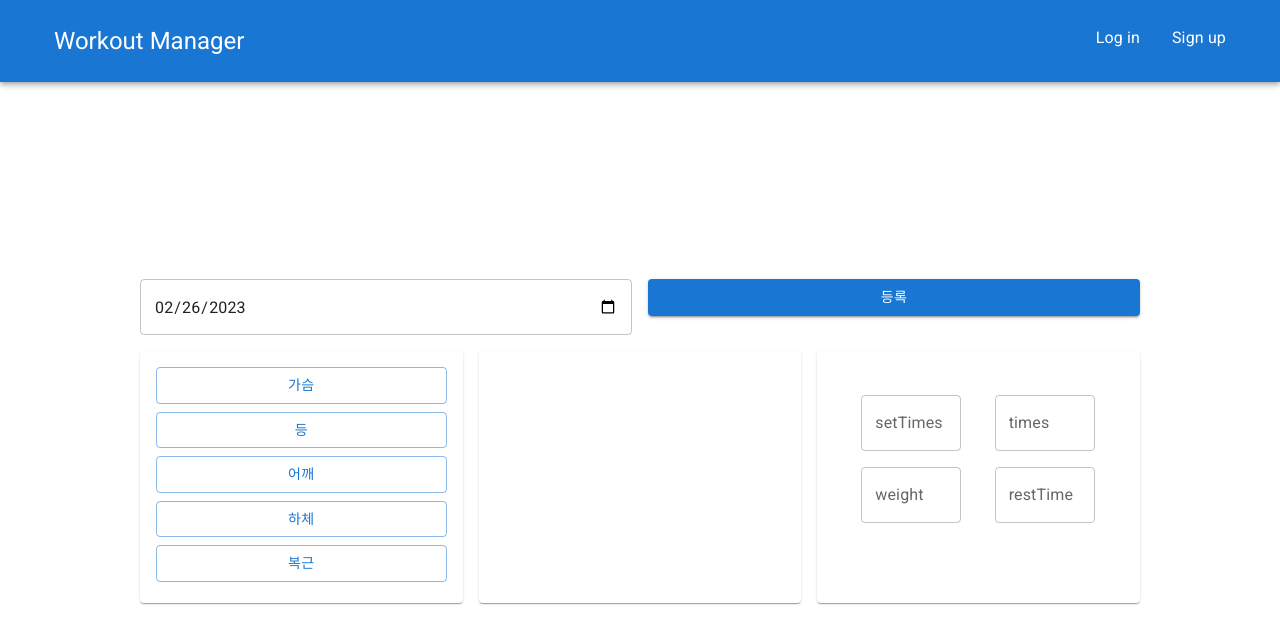
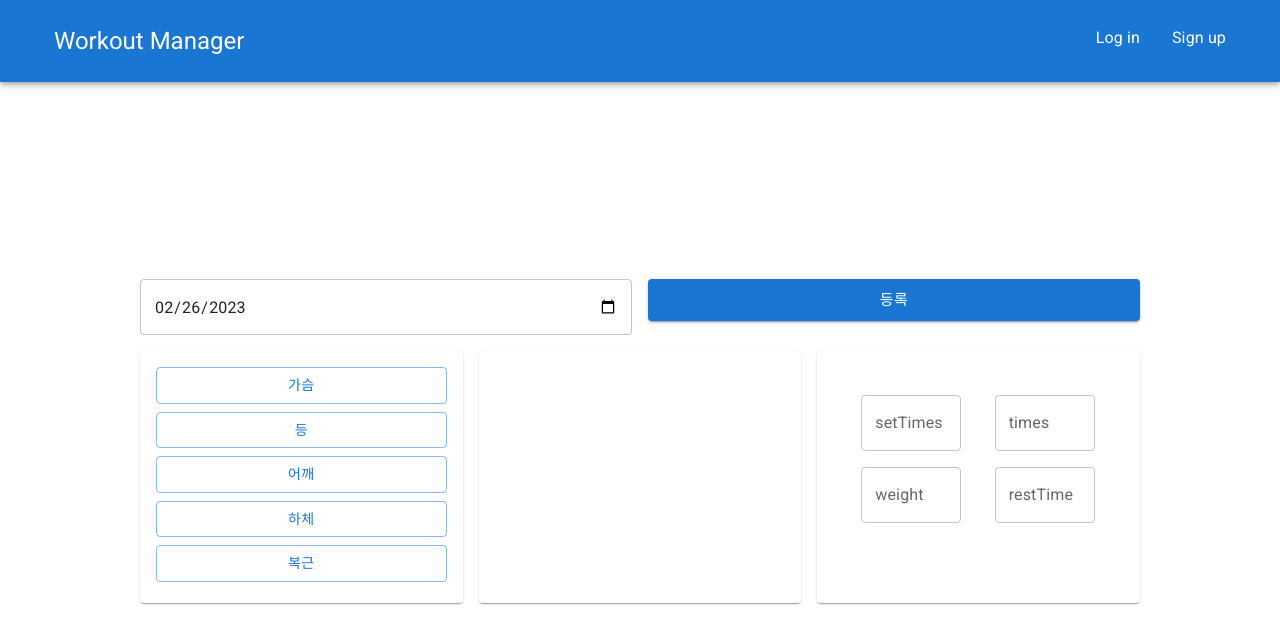
Before and after one commit to wujuno/workout-manager, a React (Create React App) app: page /record in a window 1280 px wide. Shown: the top 644 px of the page. Built offline with nearby package versions, Linux system fonts and the light colour scheme.

Commit message:
Style: Change Record

```diff
--- a/src/screens/Record.tsx
+++ b/src/screens/Record.tsx
@@ -155,7 +155,7 @@ function Record() {
               ></TextField>
             </Grid>
             <Grid item xs={6}>
-              <Button variant="contained" type="submit" fullWidth>
+              <Button variant="contained" type="submit" size="large" fullWidth>
                 등록
               </Button>
             </Grid>
```
